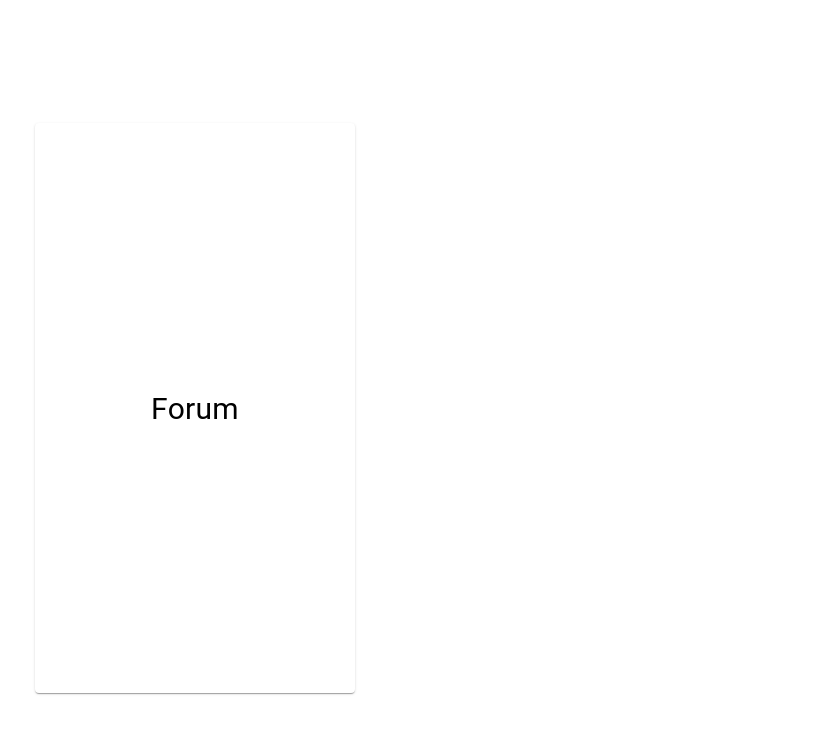
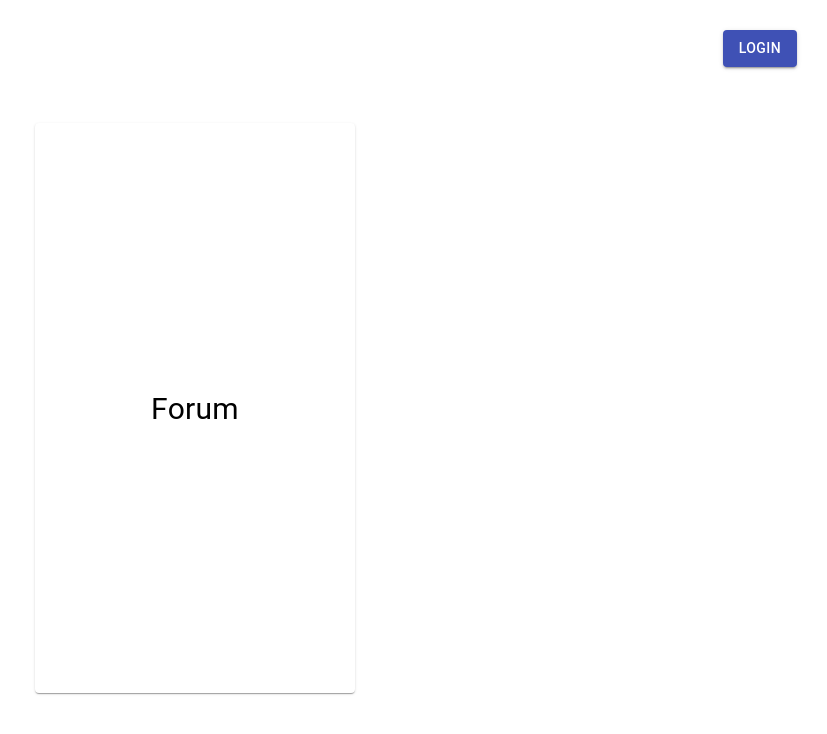
Before and after one commit to SammRosenthal/mymess, a React (Create React App) app: page / in a window 1280 px wide. Shown: the top 734 px of the page, without its empty margins (453-1280 px from the left). Built offline with nearby package versions, Linux system fonts and the light colour scheme.

Commit message:
added login button for google auth

```diff
--- a/src/App.js
+++ b/src/App.js
@@ -1,4 +1,6 @@
+import { useState } from "react";
 import Home from "./screens/home";
+import Login from "./screens/login";
 import Forum from "./screens/forum/forum.js";
 import { makeStyles } from "@material-ui/core/styles";
 import { Switch, Route, BrowserRouter as Router } from "react-router-dom";
@@ -15,10 +17,19 @@ const useStyles = makeStyles({
 });
 
 function App() {
+  const [loggedIn, setLoggedIn] = useState(false);
   const styles = useStyles();
+
+  const toggleLoggedIn = () => {
+    setLoggedIn(!loggedIn);
+  };
 
   return (
     <div className={styles.root}>
+      <Login
+        buttonText={loggedIn ? "Logout" : "Login"}
+        toggleLoggedIn={toggleLoggedIn}
+      />
       <Router>
         <Switch>
           <Route path="/forum">
--- /dev/null
+++ b/src/screens/login.js
@@ -0,0 +1,21 @@
+import { makeStyles } from "@material-ui/core/styles";
+import Button from "@material-ui/core/Button";
+
+const useStyles = makeStyles({
+  root: { position: "absolute", top: "30px", right: "30px" },
+});
+
+export default function Login(props) {
+  const styles = useStyles();
+
+  return (
+    <Button
+      onClick={props.toggleLoggedIn}
+      className={styles.root}
+      variant="contained"
+      color="primary"
+    >
+      {props.buttonText}
+    </Button>
+  );
+}
```
